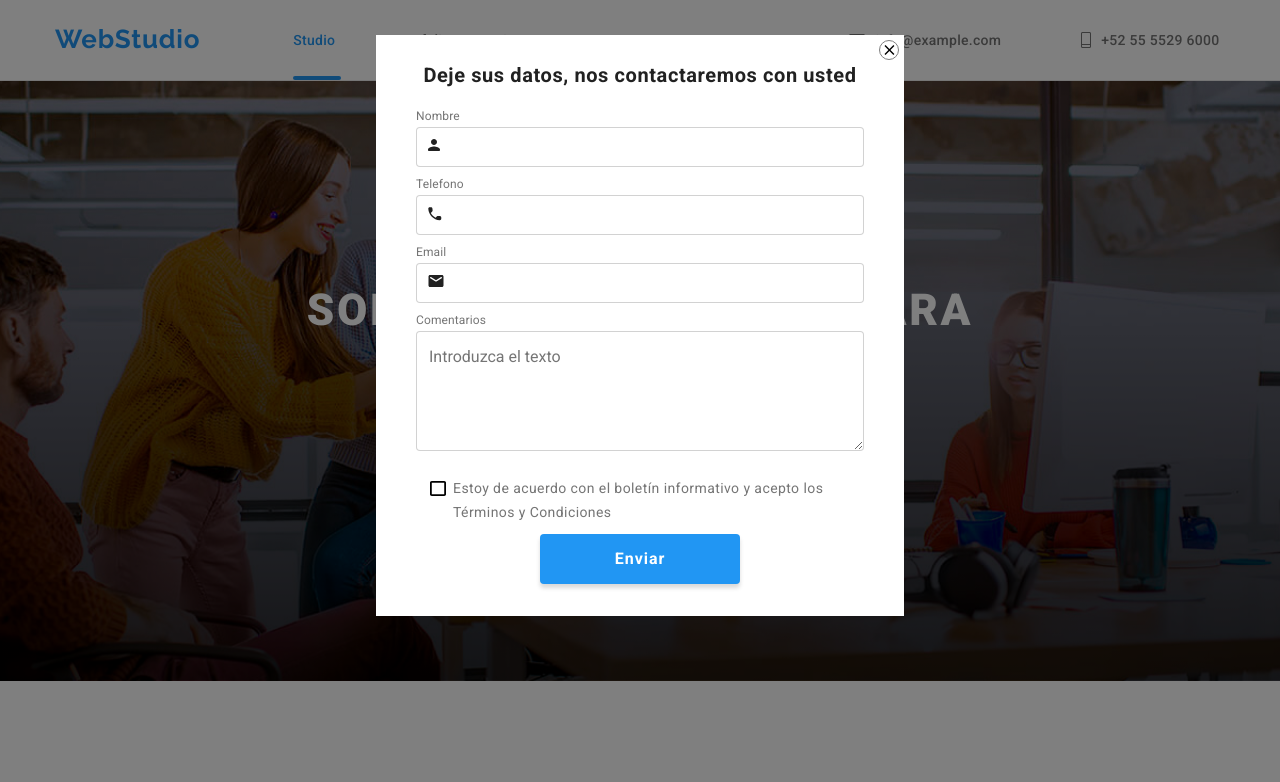
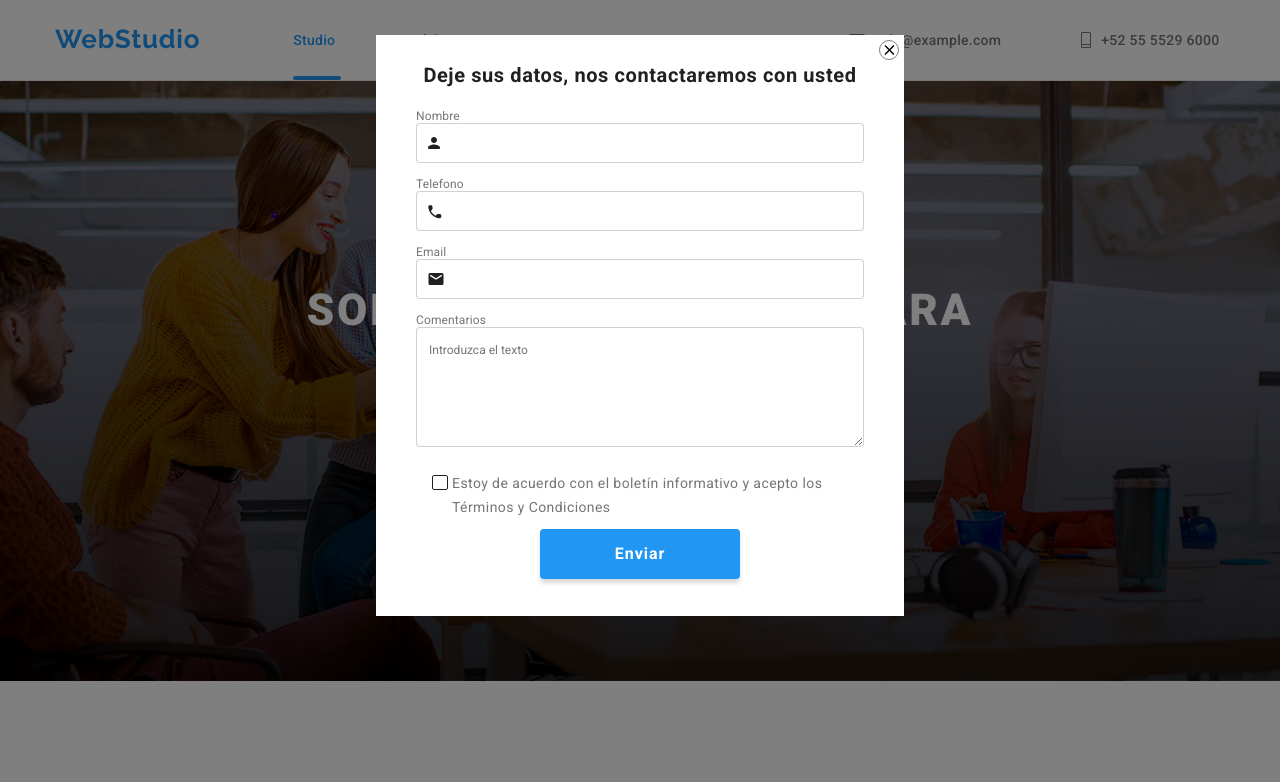
Before and after one commit to Criss9005/goit-markup-hw-06, a plain HTML site: page index.html in a window 1280 px wide. Both pictures are taken after a click on the button "Solicite nuestro Servicio". Shown: the top 782 px of the page. Drawn offline with Linux system fonts and the light colour scheme.

Commit message:
enviando tarea 2.0

```diff
--- a/css/styles.css
+++ b/css/styles.css
@@ -747,7 +747,7 @@ color: rgba(33, 33, 33, 1);
 margin-bottom: 12px;
 }
 
-.labels-form{
+label{
     font-family: Roboto;
 font-size: 12px;
 font-weight: 400;
@@ -757,6 +757,7 @@ text-align: left;
 color: rgba(117, 117, 117, 1);
 padding-top: 10px;
 padding-bottom: 4px;
+position:relative;
 }
 
 .signup_form-input{
@@ -774,6 +775,7 @@ padding-bottom: 4px;
     padding: 16px 12px;
     border-radius: 4px;
     border: 1px solid rgba(33, 33, 33, 0.20);
+    display: block;
 }
 
 .enviar-btn{
@@ -817,13 +819,9 @@ textarea:hover{
 
 .svg-form{
     position: absolute;
-    top: 40px;
+    top: 38px;
     left:12px;
-    fill: #212121;
-}
-
-.input-container-div{
-    position: relative;
+    fill: var(--dominat-color);
 }
 
 .send-text-style{
@@ -841,29 +839,41 @@ textarea:hover{
 }
 
 .checkbox-container{
-    position:relative;
-}
-.svg-check{
-position:absolute;
-top:25px;
-left: 54px;
-
+    padding-left: 76px;
+    padding-right: 51px;
+    margin-top: 10px;
+    padding-top: 10px;
+    position: relative;
+    padding-bottom: 10px;
 }
 
-.svg-check2{
-    position:absolute;
-    top: 25px;
-    left:54px;
+.hidden{
+    display: none;
 }
 
-#sobreponer {
-    display: none;
-  }
+.checkbox-input:checked + .checkbox-label::before{
+    background-image: url(../images/check-icon.jpg);
+    border-color: var(--brand-color);
+}
 
-.svg-show {
-    visibility: collapse;
-   }
+.checkbox-label::before{
+    content: '';
+    display: inline-block;
+    width: 16px;
+    height: 15px;
+    border: 1px solid var(--dominat-color);
+    border-radius: 2px;
+    cursor: pointer;
+    position: absolute;
+    left: -20px;
+    top: 10px;
+}
 
-#sobreponer:checked ~ * .svg-show {
-    visibility: visible;
+.checkbox-label{
+    color: var(--text-color);
+    font-family: Roboto;
+    font-size: 14px;
+    font-weight: 400;
+    line-height: 24px;
+    letter-spacing: 0.42px;
 }
--- a/index.html
+++ b/index.html
@@ -58,56 +58,36 @@
                   <form name="signup_form" autocomplete="on" novalidate>
                         <div class="signup_form-container">
                             <p class="head-form">Deje sus datos, nos contactaremos con usted</p>
-                        <label for="user-name">
-                          <div class="input-container-div">
-                              <p class="labels-form">Nombre</p>
+                          <label for="user-name">Nombre
                               <input class="signup_form-input" type="name" name="firstName" id="user-name"/>
                               <svg class="svg-form" width="18" height="18">
                                   <use href="./images/icons.svg#person"></use>
                               </svg>
-                          </div>
                           </label>
 
-                        <label for="user-phone">
-                          <div class="input-container-div">
-                              <p class="labels-form">Telefono</p>
+                          <label for="user-phone">Telefono
                               <input class="signup_form-input" type="tel" name="phone" id="user-phone" />
                               <svg class="svg-form" width="18" height="18">
                                 <use href="./images/icons.svg#telephone"></use>
                               </svg>
-                          </div>
                           </label>
-                        <label for="user-email">
-                          <div class="input-container-div">
-                                <p class="labels-form">Email</p>
+
+                         <label for="user-email">Email
                                 <input class="signup_form-input" type="email" name="email" id="user-email"/>
                                 <svg class="svg-form" width="18" height="18">
                                   <use href="./images/icons.svg#emailf"></use>
                                 </svg>
-                          </div>
                           </label>
-                        <label>
-                          <p class="labels-form">Comentarios</p>
+                          <label>Comentarios
                               <textarea class="textarea-width" name="feedback" rows="5" placeholder="Introduzca el texto"></textarea>
                           </label>
 
                             <div class="checkbox-container">
-                          <p class="send-text-style">Estoy de acuerdo con el boletín informativo y acepto los Términos y Condiciones</p>
-                          <input type="checkbox" id="sobreponer">
-                          <label for="sobreponer">
-                          <div>
-                            <svg class="svg-check" width="16" height="15">
-                              <use href="./images/icons.svg#square"></use>
-                            </svg>
-                          </div>
-                            <div class="svg-show">
-                              <svg class="svg-check2" width="16" height="15" id="svgshow">
-                                <use href="./images/icons.svg#check"></use>
-                              </svg>
+                              <input id="checkbox" type="checkbox" class="checkbox-input hidden">
+                              <label for="checkbox" class="checkbox-label">Estoy de acuerdo con el boletín informativo y acepto los Términos y Condiciones
+                              </label>
                             </div>
 
-                        </label>
-                        </div>
                           <button class="enviar-btn" type="submit">Enviar</button>
                         </div>
                    </form>
```
Also changed, not shown: images/check-icon.jpg (added). Lines whose indentation alone changed are shown as unchanged.
